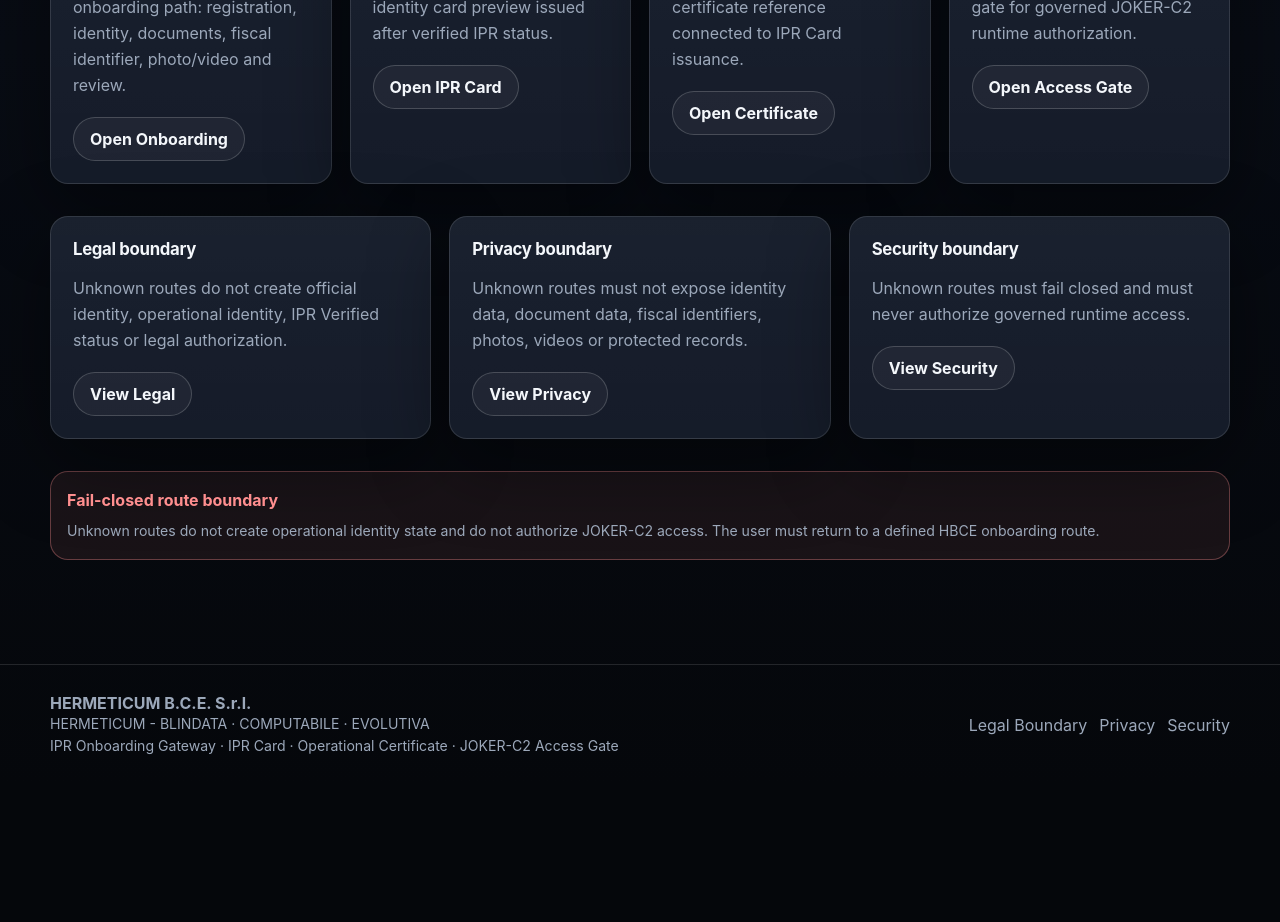
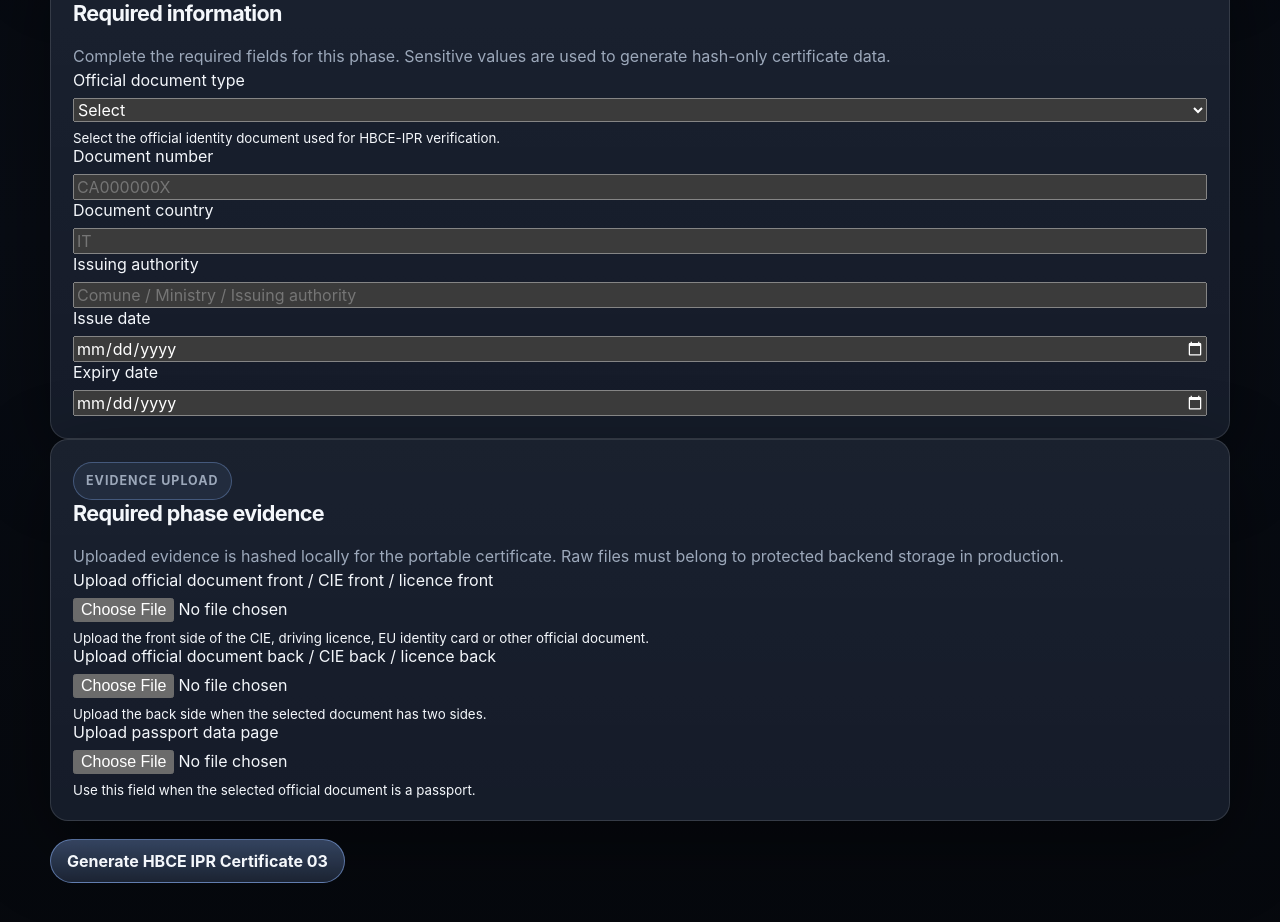
Before and after one commit to manuelcoletta1-source/hbce-ipr-onboarding-app, a Next.js app: page /onboarding/phase-3 in a window 1280 px wide. Before the commit this address had no page. Shown: the part 760-1682 px from the top of the page. Before the commit the page ends 1546 px from the top, so only its background shows below. Built offline with nearby package versions, Linux system fonts and the light colour scheme.

Commit message:
feat(onboarding): add phase 3 official document certificate generation

```diff
--- /dev/null
+++ b/app/onboarding/phase-3/page.tsx
@@ -0,0 +1,212 @@
+"use client";
+
+import IprPhaseForm from "@/components/IprPhaseForm";
+
+import { sha256Canonical } from "@/lib/ipr-certificate-chain";
+import { getPhaseDefinitionByNumber } from "@/lib/ipr-phase-map";
+
+import type {
+  IprPhaseEvidenceInputDefinition,
+  IprPhaseFieldDefinition,
+  IprPhaseFormBuildDataContext
+} from "@/components/IprPhaseForm";
+
+import type { JsonObject } from "@/lib/types";
+
+const phase = getPhaseDefinitionByNumber(3);
+
+const fields: IprPhaseFieldDefinition[] = [
+  {
+    name: "document_type",
+    label: "Official document type",
+    type: "select",
+    options: [
+      {
+        label: "Carta d’Identità Elettronica — CIE",
+        value: "ITALIAN_CIE"
+      },
+      {
+        label: "Driving licence / Patente di guida",
+        value: "DRIVING_LICENCE"
+      },
+      {
+        label: "Passport / Passaporto",
+        value: "PASSPORT"
+      },
+      {
+        label: "EU national identity card",
+        value: "EU_IDENTITY_CARD"
+      },
+      {
+        label: "Other authorized official document",
+        value: "OTHER_AUTHORIZED_OFFICIAL_DOCUMENT"
+      }
+    ],
+    helperText:
+      "Select the official identity document used for HBCE-IPR verification."
+  },
+  {
+    name: "document_number",
+    label: "Document number",
+    type: "text",
+    placeholder: "CA000000X"
+  },
+  {
+    name: "document_country",
+    label: "Document country",
+    type: "text",
+    placeholder: "IT"
+  },
+  {
+    name: "document_issuer",
+    label: "Issuing authority",
+    type: "text",
+    placeholder: "Comune / Ministry / Issuing authority"
+  },
+  {
+    name: "document_issue_date",
+    label: "Issue date",
+    type: "date"
+  },
+  {
+    name: "document_expiry_date",
+    label: "Expiry date",
+    type: "date"
+  }
+];
+
+const evidenceInputs: IprPhaseEvidenceInputDefinition[] = [
+  {
+    kind: "OFFICIAL_DOCUMENT_FRONT",
+    label: "Upload official document front / CIE front / licence front",
+    description:
+      "Upload the front side of the CIE, driving licence, EU identity card or other official document.",
+    accept: "image/*,.pdf",
+    required: true
+  },
+  {
+    kind: "OFFICIAL_DOCUMENT_BACK",
+    label: "Upload official document back / CIE back / licence back",
+    description:
+      "Upload the back side when the selected document has two sides.",
+    accept: "image/*,.pdf",
+    required: false
+  },
+  {
+    kind: "PASSPORT_DATA_PAGE",
+    label: "Upload passport data page",
+    description:
+      "Use this field when the selected official document is a passport.",
+    accept: "image/*,.pdf",
+    required: false
+  }
+];
+
+function getStringValue(
+  context: IprPhaseFormBuildDataContext,
+  fieldName: string
+): string {
+  const value = context.values[fieldName];
+
+  if (typeof value === "boolean") {
+    return value ? "true" : "false";
+  }
+
+  return String(value ?? "").trim();
+}
+
+async function hashPhaseValue(
+  context: IprPhaseFormBuildDataContext,
+  fieldName: string
+): Promise<string> {
+  return sha256Canonical({
+    kind: "HBCE_IPR_PHASE_3_FIELD",
+    field: fieldName,
+    value: getStringValue(context, fieldName)
+  });
+}
+
+function getUploadHash(
+  context: IprPhaseFormBuildDataContext,
+  kind:
+    | "OFFICIAL_DOCUMENT_FRONT"
+    | "OFFICIAL_DOCUMENT_BACK"
+    | "PASSPORT_DATA_PAGE"
+): string | null {
+  return context.uploads.find((upload) => upload.kind === kind)?.sha256 ?? null;
+}
+
+async function buildPhase3OfficialDocumentData(
+  context: IprPhaseFormBuildDataContext
+): Promise<JsonObject> {
+  const documentFrontSha256 = getUploadHash(
+    context,
+    "OFFICIAL_DOCUMENT_FRONT"
+  );
+  const documentBackSha256 = getUploadHash(context, "OFFICIAL_DOCUMENT_BACK");
+  const passportPageSha256 = getUploadHash(context, "PASSPORT_DATA_PAGE");
+
+  const documentMetadataHash = await sha256Canonical({
+    kind: "HBCE_IPR_PHASE_3_DOCUMENT_METADATA",
+    document_type_hash: await hashPhaseValue(context, "document_type"),
+    document_country_hash: await hashPhaseValue(context, "document_country"),
+    document_number_hash: await hashPhaseValue(context, "document_number"),
+    document_issuer_hash: await hashPhaseValue(context, "document_issuer"),
+    document_issue_date_hash: await hashPhaseValue(
+      context,
+      "document_issue_date"
+    ),
+    document_expiry_date_hash: await hashPhaseValue(
+      context,
+      "document_expiry_date"
+    ),
+    document_front_sha256: documentFrontSha256,
+    document_back_sha256: documentBackSha256,
+    document_passport_page_sha256: passportPageSha256
+  });
+
+  return {
+    document_type: getStringValue(context, "document_type"),
+    document_country: getStringValue(context, "document_country"),
+    document_number_hash: await hashPhaseValue(context, "document_number"),
+    document_issuer_hash: await hashPhaseValue(context, "document_issuer"),
+    document_issue_date_hash: await hashPhaseValue(
+      context,
+      "document_issue_date"
+    ),
+    document_expiry_date_hash: await hashPhaseValue(
+      context,
+      "document_expiry_date"
+    ),
+    document_metadata_hash: documentMetadataHash,
+    previous_payload_sha256:
+      context.previousCertificate?.hash_integrity.payload_sha256 ?? null,
+    next_required_phase: "LIVENESS_CHECK",
+    issued_at: context.issuedAt,
+    ...(documentFrontSha256
+      ? { document_front_sha256: documentFrontSha256 }
+      : {}),
+    ...(documentBackSha256
+      ? { document_back_sha256: documentBackSha256 }
+      : {}),
+    ...(passportPageSha256
+      ? { document_passport_page_sha256: passportPageSha256 }
+      : {})
+  };
+}
+
+export default function Phase3OfficialDocumentPage() {
+  return (
+    <div className="hbce-container">
+      <IprPhaseForm
+        phase={phase}
+        fields={fields}
+        evidenceInputs={evidenceInputs}
+        buildPhaseData={buildPhase3OfficialDocumentData}
+        submitLabel="Generate HBCE IPR Certificate 03"
+        successTitle="HBCE IPR Certificate 03 generated"
+        successDescription="The official document certificate has been generated and downloaded. Use this file in Phase 4 — Liveness Check."
+      />
+    </div>
+  );
+}
```
